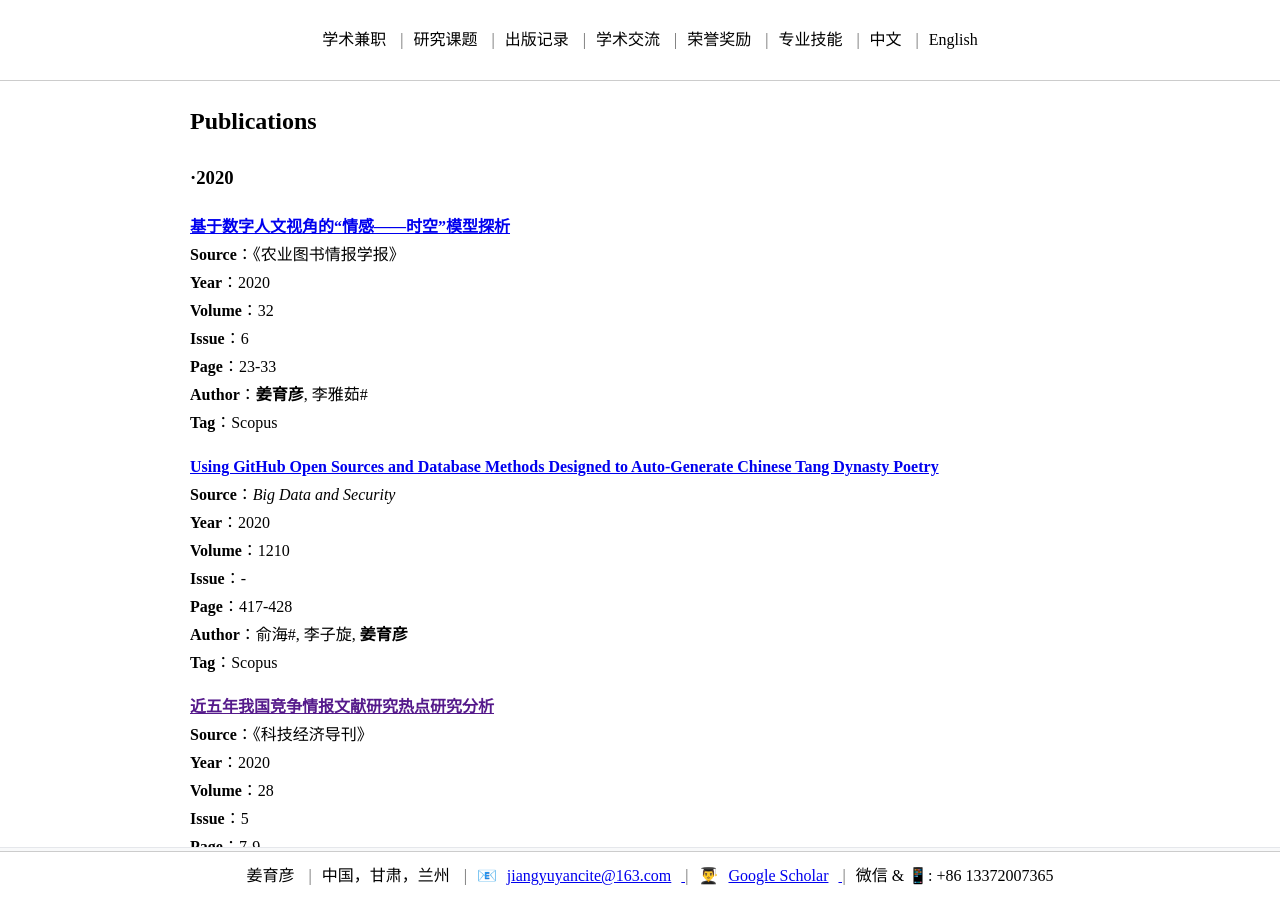
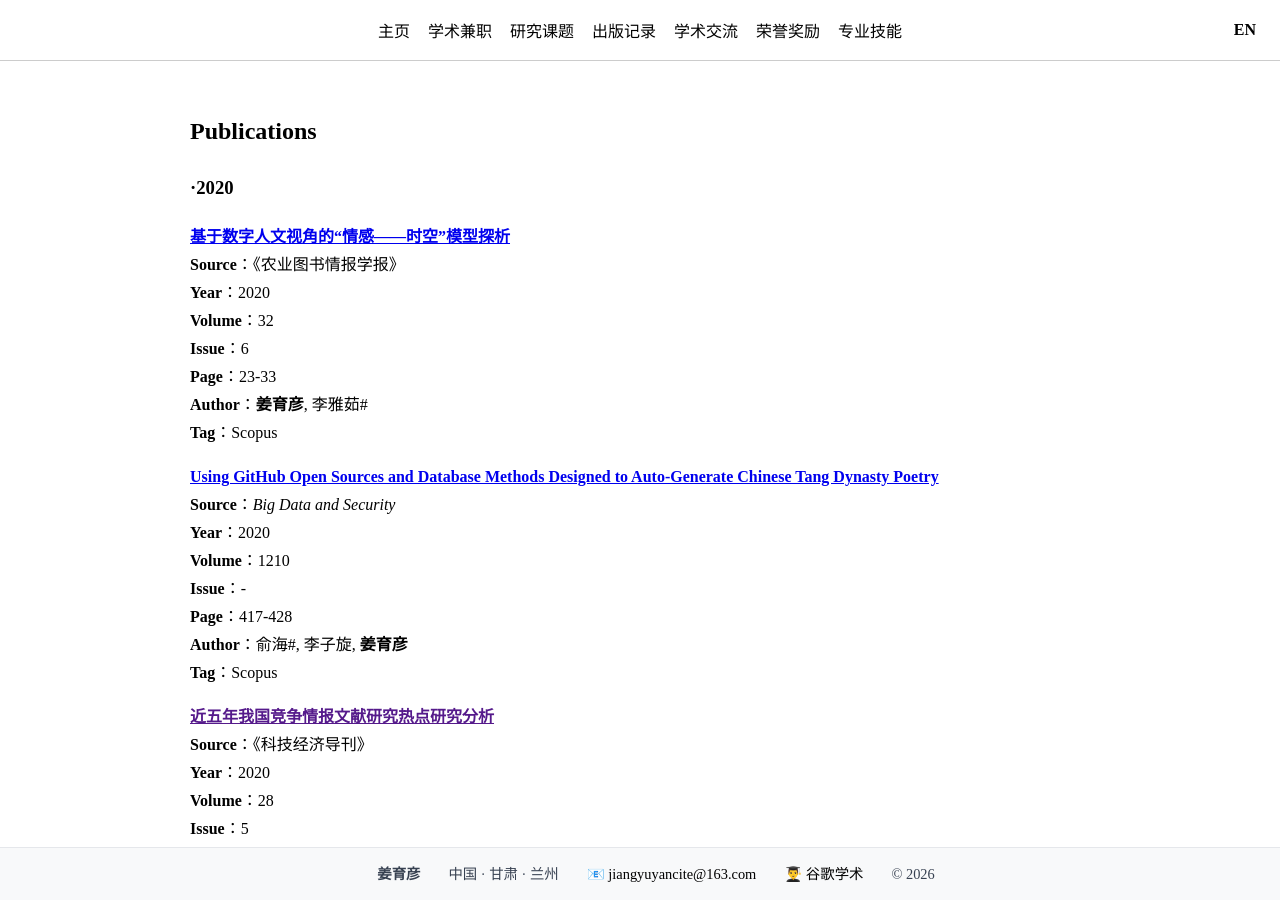
Before and after one commit to jiang-yuyan/Yuyan-Jiang-CV, a Jekyll site: the page built from publication/publication-2020-zh.md, in a window 1280 px wide and 900 px high. Built offline with Jekyll 4.4.1, drawn with Linux system fonts in a browser that asks for light colours; our own code applies the rules of GitHub Pages for plain Markdown files.

Commit message:
Update publication-2020-zh.md

```diff
--- a/publication/publication-2020-zh.md
+++ b/publication/publication-2020-zh.md
@@ -1,122 +1,7 @@
-<style>
-    /* 设置导航栏固定在页面顶部 */
-    .navigation {
-        position: fixed;
-        top: 0;
-        left: 0;
-        width: 100%;
-        background-color: white;
-        z-index: 1000;
-        padding: 10px;
-        border-bottom: 1px solid #ccc;
-        display: flex;
-        justify-content: center;
-        align-items: center;
-        gap: 10px; /* 统一设置元素间距 */
-    }
-
-    /* 添加分隔符样式 */
-    .navigation a:not(:last-child)::after {
-        content: " | ";
-        margin-left: 10px;
-        color: #666;
-    }
-
-    /* 为页面主体添加顶部内边距，避免内容被导航栏遮挡 */
-    body {
-        padding-top: 60px;
-        padding-bottom: 60px;
-    }
-
-    /* 设置底部连接栏固定在页面底部 */
-    .connection {
-        position: fixed;
-        bottom: 0;
-        left: 0;
-        width: 100%;
-        background-color: white;
-        z-index: 1000;
-        padding: 10px;
-        border-top: 1px solid #ccc;
-        display: flex;
-        justify-content: center;
-        align-items: center;
-        gap: 10px; /* 统一设置元素间距 */
-    }
-
-    .connection a:not(:last-child)::after {
-        content: " | ";
-        margin-left: 10px;
-        color: #666;
-    }
-
-    /* 下拉菜单样式 */
-    .dropdown {
-        position: relative;
-        display: inline-block;
-    }
-
-    .dropdown-menu {
-        display: none;
-        position: absolute;
-        background-color: white;
-        min-width: 100px;
-        box-shadow: 0px 8px 16px 0px rgba(0,0,0,0.2);
-        z-index: 1001;
-        border: 1px solid #ccc;
-        top: 100%;
-        left: 0;
-    }
-
-    .dropdown-menu a {
-        color: black;
-        padding: 8px 12px;
-        text-decoration: none;
-        display: block;
-        font-size: 14px;
-    }
-
-    .dropdown-menu a:hover {
-        background-color: #f1f1f1;
-    }
-
-    .dropdown:hover .dropdown-menu {
-        display: block;
-    }
-
-    .dropdown-menu a::after {
-        content: none !important;
-    }
-</style>
-
-<div class="navigation">
-<a href="https://jiang-yuyan.github.io/Yuyan-Jiang-CV/role/roles-zh">学术兼职</a>
-<a href="https://jiang-yuyan.github.io/Yuyan-Jiang-CV/project/projects-zh">研究课题</a>
-<div class="dropdown">
-    <a href="https://jiang-yuyan.github.io/Yuyan-Jiang-CV/publication/publications-zh">出版记录</a>
-    <div class="dropdown-menu">
-        <a href="https://jiang-yuyan.github.io/Yuyan-Jiang-CV/publication/publication-2025-zh">2025</a>
-        <a href="https://jiang-yuyan.github.io/Yuyan-Jiang-CV/publication/publication-2024-zh">2024</a>
-        <a href="https://jiang-yuyan.github.io/Yuyan-Jiang-CV/publication/publication-2023-zh">2023</a>
-        <a href="https://jiang-yuyan.github.io/Yuyan-Jiang-CV/publication/publication-2022-zh">2022</a>
-        <a href="https://jiang-yuyan.github.io/Yuyan-Jiang-CV/publication/publication-2021-zh">2021</a>
-        <a href="https://jiang-yuyan.github.io/Yuyan-Jiang-CV/publication/publication-2020-zh">2020</a>
-    </div>
-</div>
-<a href="https://jiang-yuyan.github.io/Yuyan-Jiang-CV/exchange/exchanges-zh">学术交流</a>
-<a href="https://jiang-yuyan.github.io/Yuyan-Jiang-CV/honour/honours-zh">荣誉奖励</a>
-<a href="https://jiang-yuyan.github.io/Yuyan-Jiang-CV/skill/skills-zh">专业技能</a>
-<a>中文</a>
-<a href="https://jiang-yuyan.github.io/Yuyan-Jiang-CV/publication/publication-2020">English</a>
-</div>
-
-<div id="connection" class="connection">
-    <a>姜育彦</a>
-    <a>中国，甘肃，兰州</a>
-    📧<a href="mailto:jiangyuyancite@163.com">jiangyuyancite@163.com</a>
-    👨‍🎓 <a href="https://scholar.google.com/citations?user=QTCEilEAAAAJ">Google Scholar</a>
-    <a>微信 & 📱: +86 13372007365</a>
-</div>
+---
+layout: default
+title: publication-2020-zh
+---
 
 ## Publications
 
```
